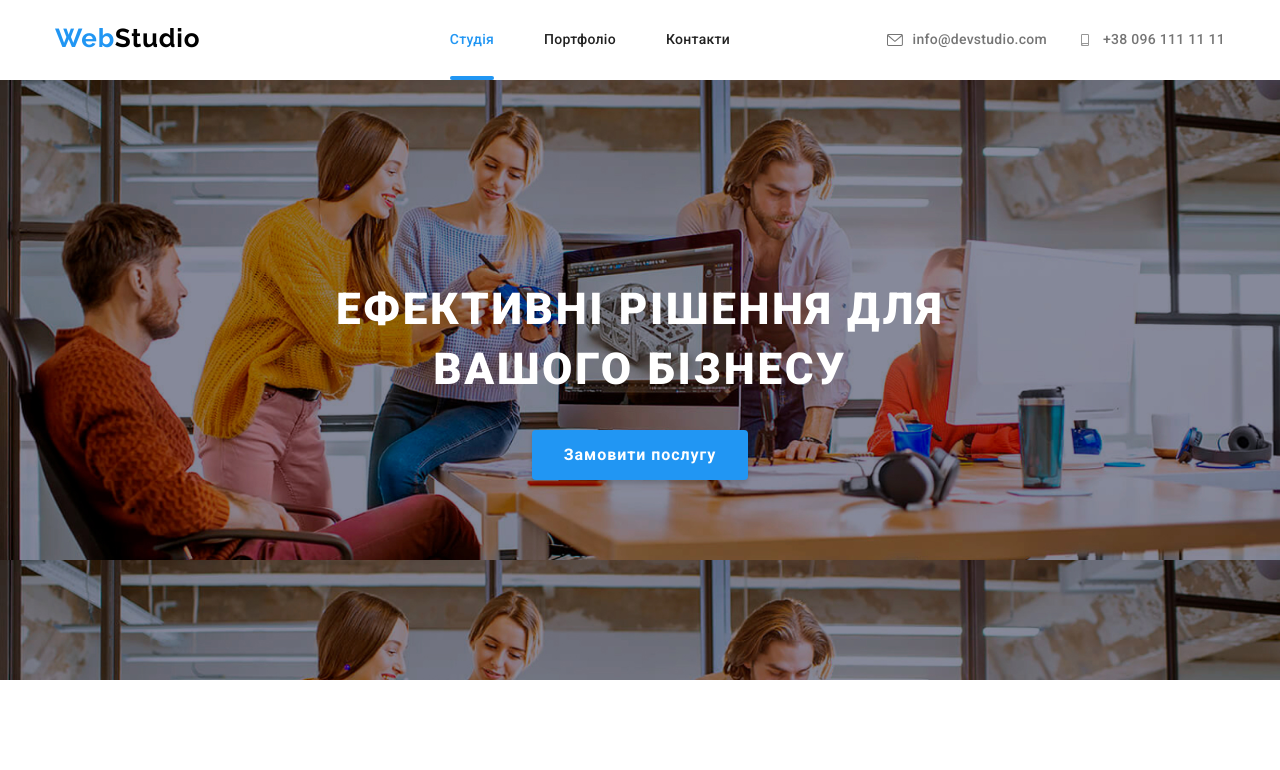
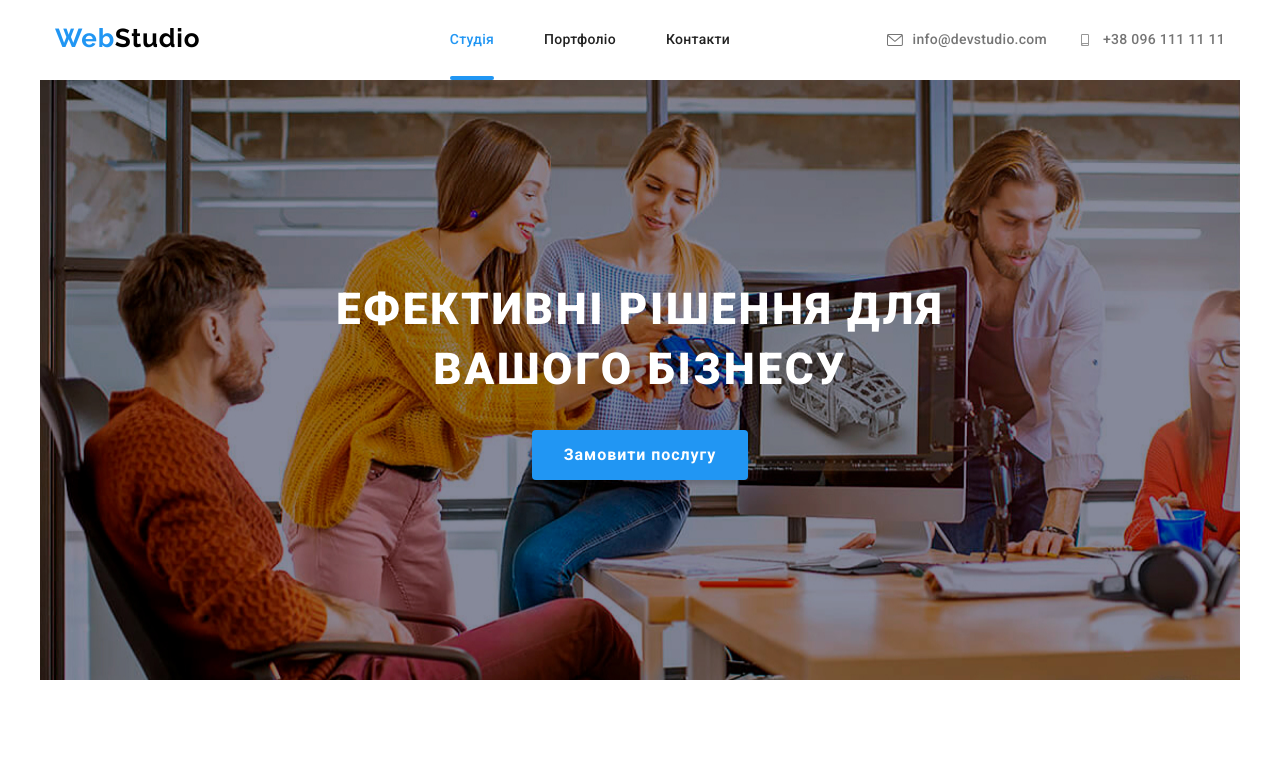
Before and after one commit to EITalanova/project-web_studio, a plain HTML site: page index.html in a window 1280 px wide. Shown: the top 770 px of the page. Drawn offline with Linux system fonts and the light colour scheme.

Commit message:
Fixed desktop Hero

```diff
--- a/sass/layout/_hero.scss
+++ b/sass/layout/_hero.scss
@@ -1,8 +1,9 @@
 .hero {
+  width: 100%;
   text-align: center;
   margin: 0 auto;
 
-  background-size: 100% auto;
+  // background-size: 100% auto;
   background-color: $back-grey;
   background-image: url(../images/hero/hero-mobile.jpg);
 
@@ -34,6 +35,7 @@
   }
   @media screen and (min-width: $desktop) {
     position: relative;
+    width: 1200px;
     max-width: 1600px;
     padding: 200px 0;
     margin: 0 auto;
```
Also changed, not shown: css/main.css, css/main.min.css, 2 other files.
